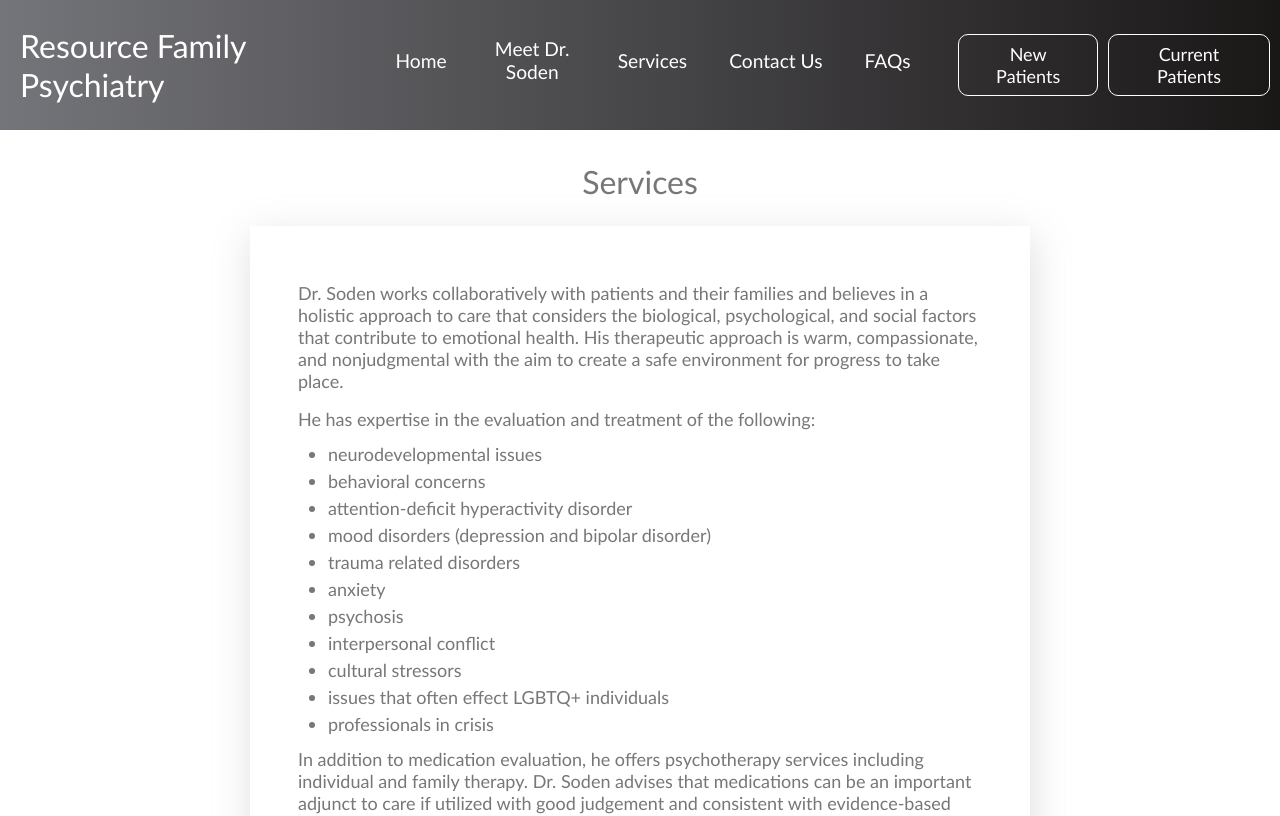
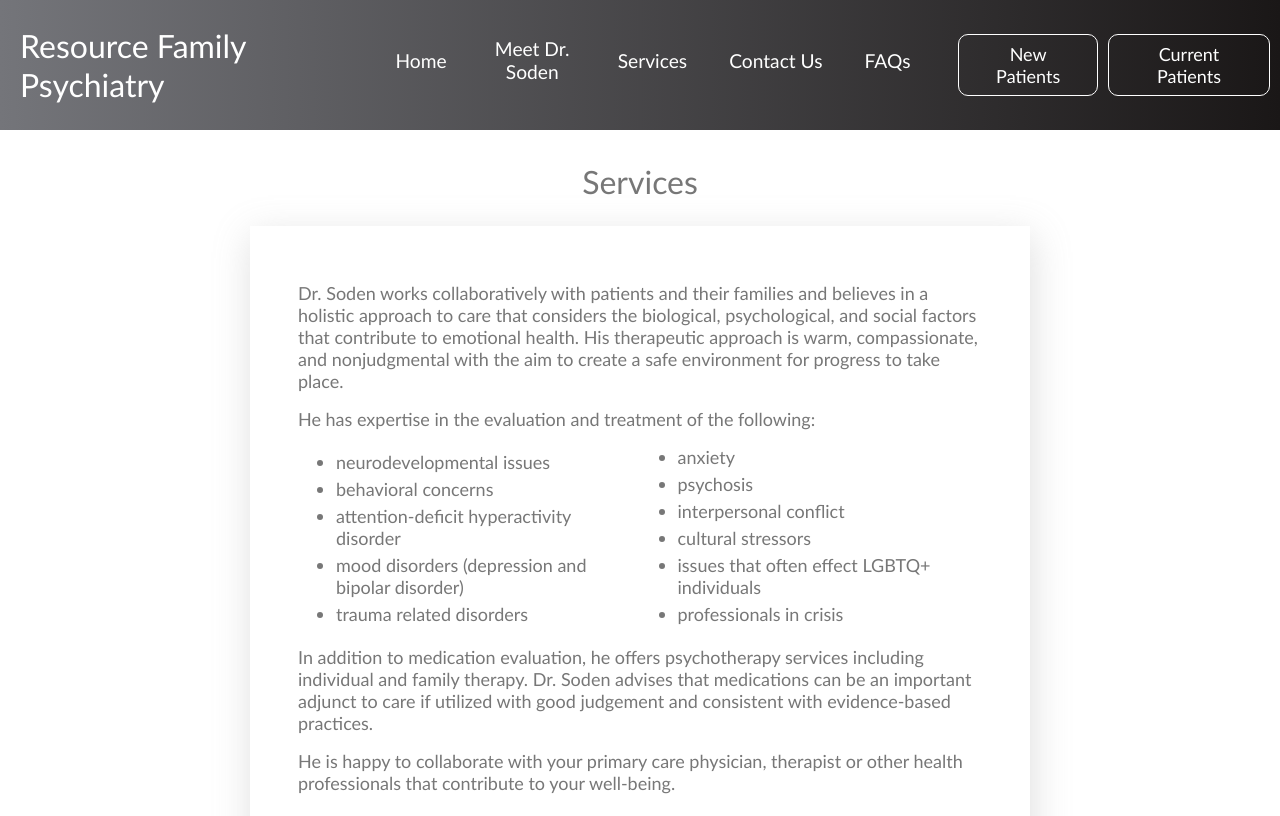
Before and after one commit to slcsta/resource-psych, a React (Create React App) app: page /services in a window 1280 px wide. Shown: the top 816 px of the page. Built offline with nearby package versions, Linux system fonts and the light colour scheme.

Commit message:
added more space to ul on the services page

```diff
--- a/src/components/ServicesSection.css
+++ b/src/components/ServicesSection.css
@@ -44,6 +44,15 @@
     line-height: var(--line-height);
     font-size: 18px;
     color: #777;
+    text-align: left;
+    columns: 2;
+    -webkit-columns: 2;
+    -moz-columns: 2;
+    /* display: grid;
+    grid-template-columns: repeat(3, auto); */
+    grid-gap: 40px;
+    padding: 0.5rem;
+    /* list-style-type: none; */
 }
 
 .services-container li {
```
